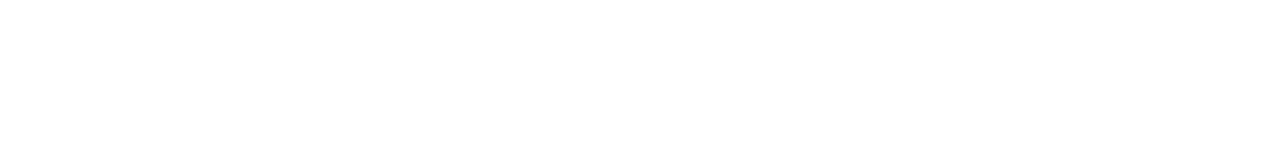
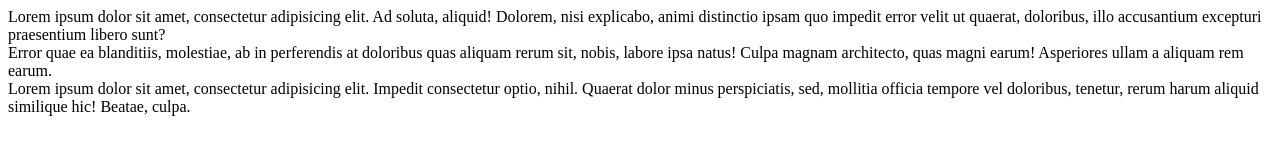
Before and after one commit to kfirlej/Zadanie-rekrutacyjne, a plain HTML site: page index.html in a window 1280 px wide. Drawn offline with Linux system fonts and the light colour scheme.

Commit message:
zmiana testowa

```diff
--- a/index.html
+++ b/index.html
@@ -5,6 +5,8 @@
     <title>Zadanie rekrutacyjne</title>
 </head>
 <body>
-
+    <div>Lorem ipsum dolor sit amet, consectetur adipisicing elit. Ad soluta, aliquid! Dolorem, nisi explicabo, animi distinctio ipsam quo impedit error velit ut quaerat, doloribus, illo accusantium excepturi praesentium libero sunt?</div>
+    <div>Error quae ea blanditiis, molestiae, ab in perferendis at doloribus quas aliquam rerum sit, nobis, labore ipsa natus! Culpa magnam architecto, quas magni earum! Asperiores ullam a aliquam rem earum.</div>
+    Lorem ipsum dolor sit amet, consectetur adipisicing elit. Impedit consectetur optio, nihil. Quaerat dolor minus perspiciatis, sed, mollitia officia tempore vel doloribus, tenetur, rerum harum aliquid similique hic! Beatae, culpa.
 </body>
 </html>
```
